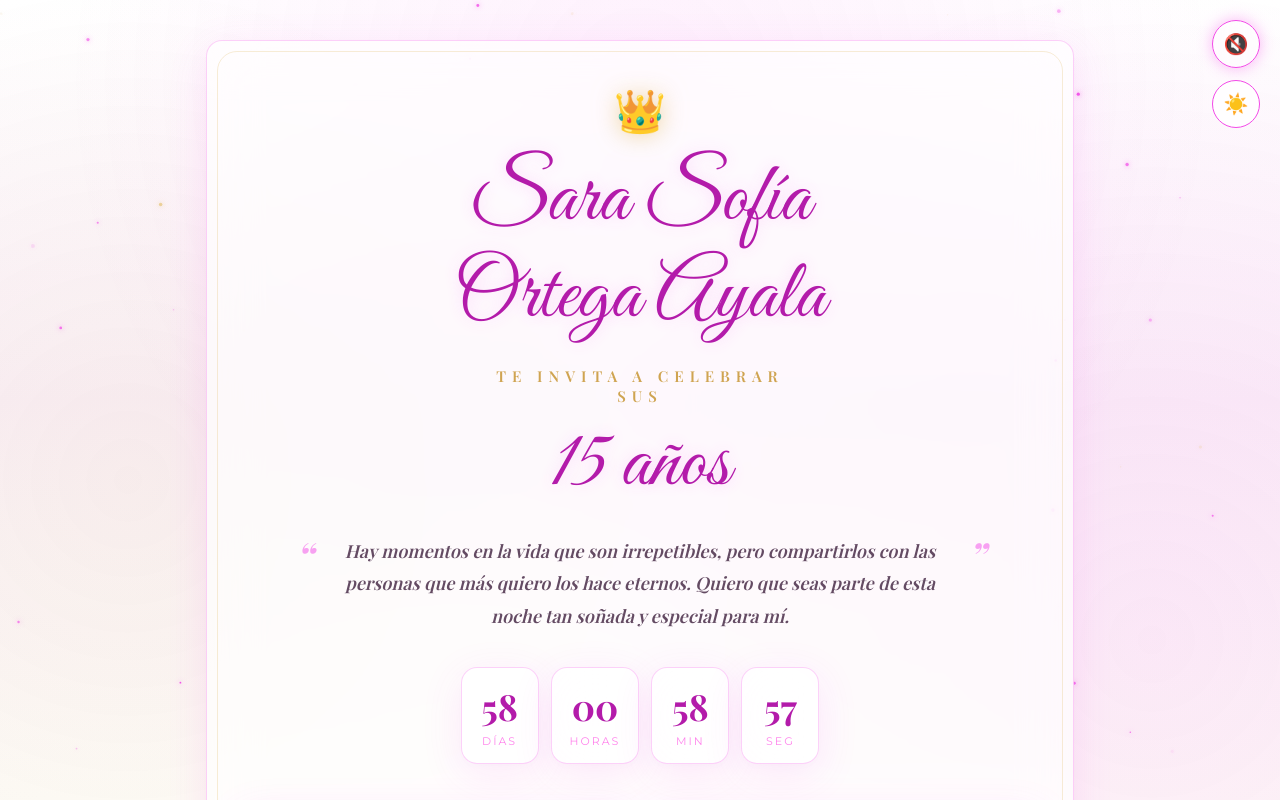
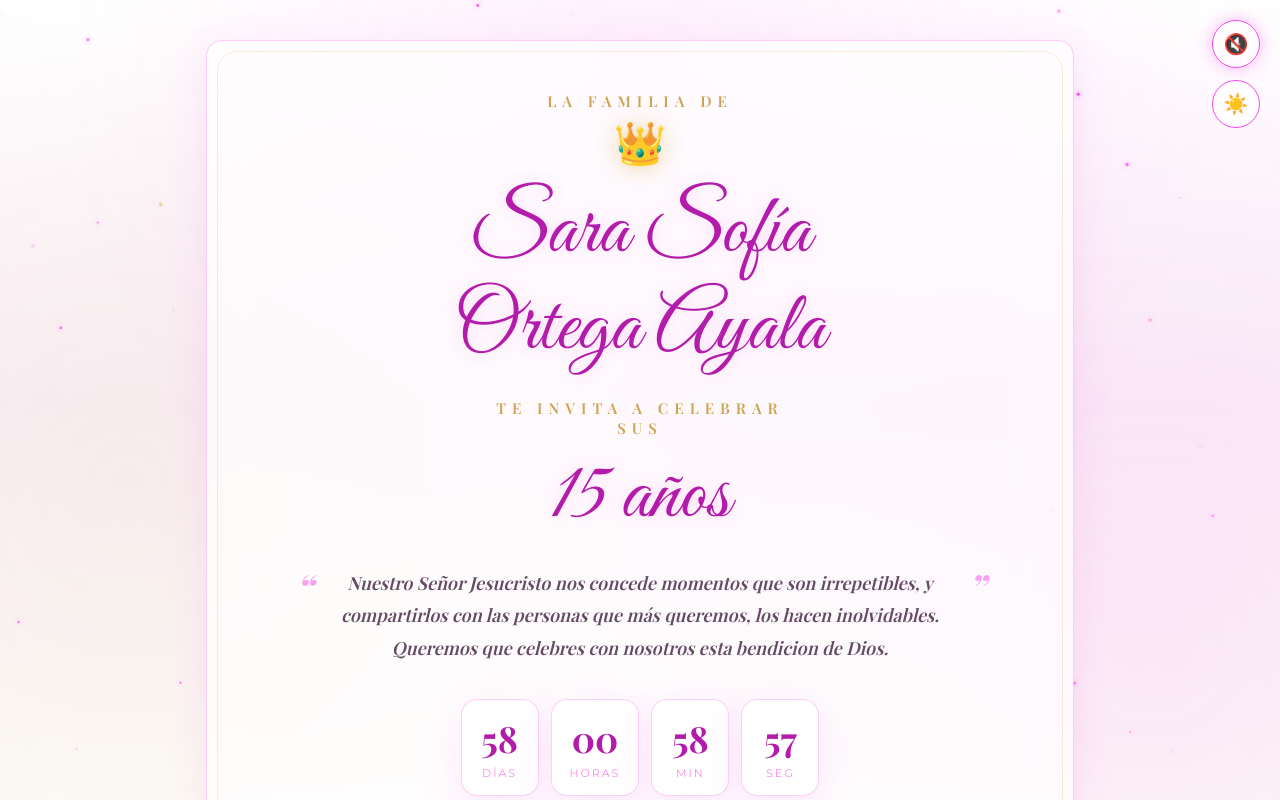
Before and after one commit to MAOAZAking/los-15-de-sara-sofia-ortega, a plain HTML site: page index.html in a window 1280 px wide. Shown: the top 800 px of the page. Drawn offline with nearby package versions, Linux system fonts and the light colour scheme; no server answers; a web font is replaced by a local one.

```diff
--- a/index.html
+++ b/index.html
@@ -46,14 +46,16 @@
 
     <!-- Tarjeta de Invitación Principal -->
     <main class="invitation-card">
-
+      <div class="invitation-subtitle">La familia de</div>
       <div class="tiara-ornament">👑</div>
       <h1 class="quinceanera-name">Sara Sofía<br>Ortega Ayala</h1>
       <div class="invitation-subtitle">Te invita a celebrar<br>sus</div>
       <h1 class="quinceanera-name">15 años</h1>
 
       <p class="emotional-quote">
-        Hay momentos en la vida que son irrepetibles, pero compartirlos con las personas que más quiero los hace eternos. Quiero que seas parte de esta noche tan soñada y especial para mí.
+        Nuestro Señor Jesucristo nos concede momentos que son irrepetibles, y compartirlos con las personas que más queremos, los hacen inolvidables.
+        <br>
+        Queremos que celebres con nosotros esta bendicion de Dios.
       </p>
 
       <!-- Contador Regresivo -->
```
